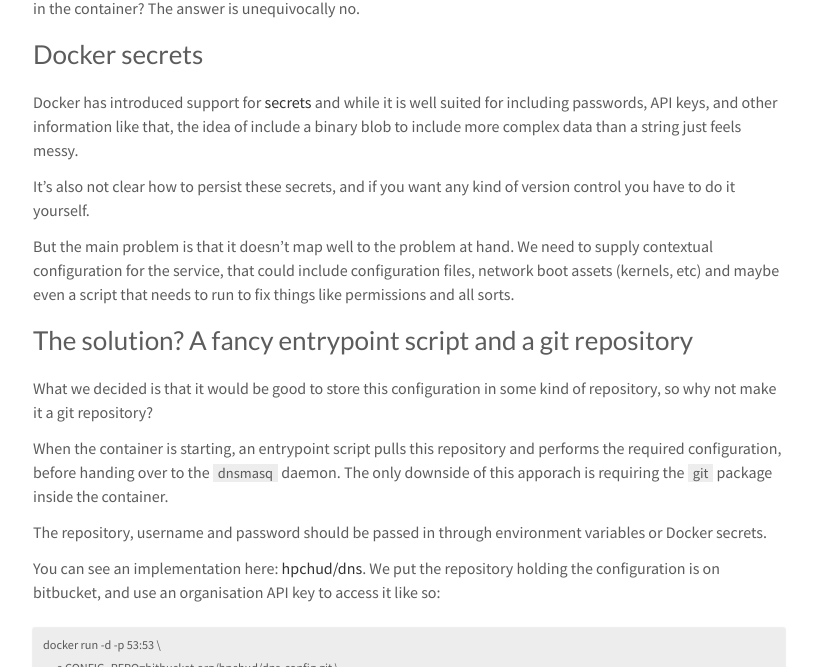
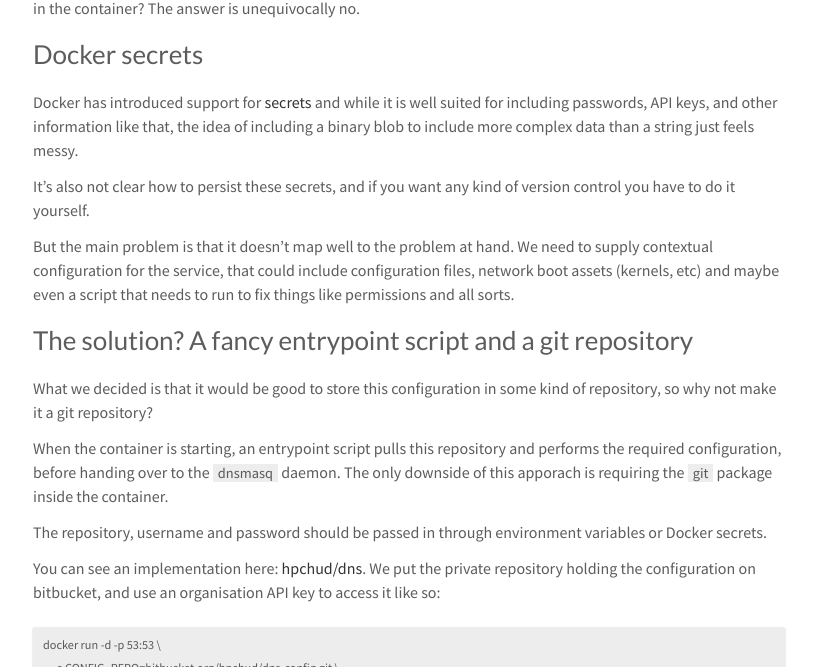
Before and after one commit to joshiggins/joshiggins.github.io, a Jekyll site: the page built from _posts/2017-01-25-getting-secrets-into-docker.md, in a window 1280 px wide. Shown: the part 440-1107 px from the top of the page, without its empty margins (231-1048 px from the left). Built offline with Jekyll 4.4.1, drawn with Linux system fonts in a browser that asks for light colours; comment, search, counter and statistics services are not loaded.

Commit message:
fix typos

````diff
--- a/_posts/2017-01-25-getting-secrets-into-docker.md
+++ b/_posts/2017-01-25-getting-secrets-into-docker.md
@@ -14,7 +14,7 @@ It makes sense for us to create a container for it, but should we also include a
 
 ## Docker secrets
 
-Docker has introduced support for [secrets](https://docs.docker.com/engine/reference/commandline/secret/) and while it is well suited for including passwords, API keys, and other information like that, the idea of include a binary blob to include more complex data than a string just feels messy.
+Docker has introduced support for [secrets](https://docs.docker.com/engine/reference/commandline/secret/) and while it is well suited for including passwords, API keys, and other information like that, the idea of including a binary blob to include more complex data than a string just feels messy.
 
 It's also not clear how to persist these secrets, and if you want any kind of version control you have to do it yourself.
 
@@ -28,7 +28,7 @@ When the container is starting, an entrypoint script pulls this repository and p
 
 The repository, username and password should be passed in through environment variables or Docker secrets.
 
-You can see an implementation here: [hpchud/dns](https://github.com/hpchud/dns). We put the repository holding the configuration is on bitbucket, and use an organisation API key to access it like so:
+You can see an implementation here: [hpchud/dns](https://github.com/hpchud/dns). We put the private repository holding the configuration on bitbucket, and use an organisation API key to access it like so:
 
 ```
 docker run -d -p 53:53 \
````
